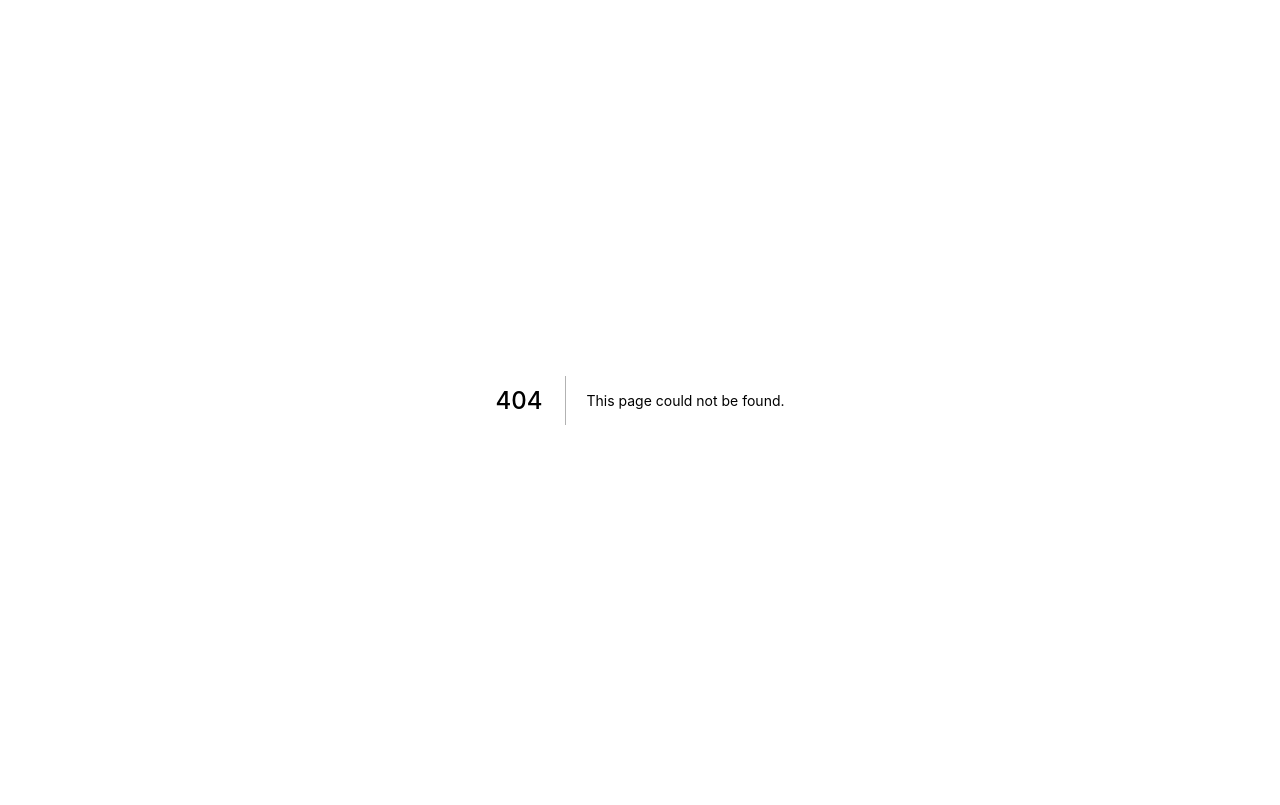
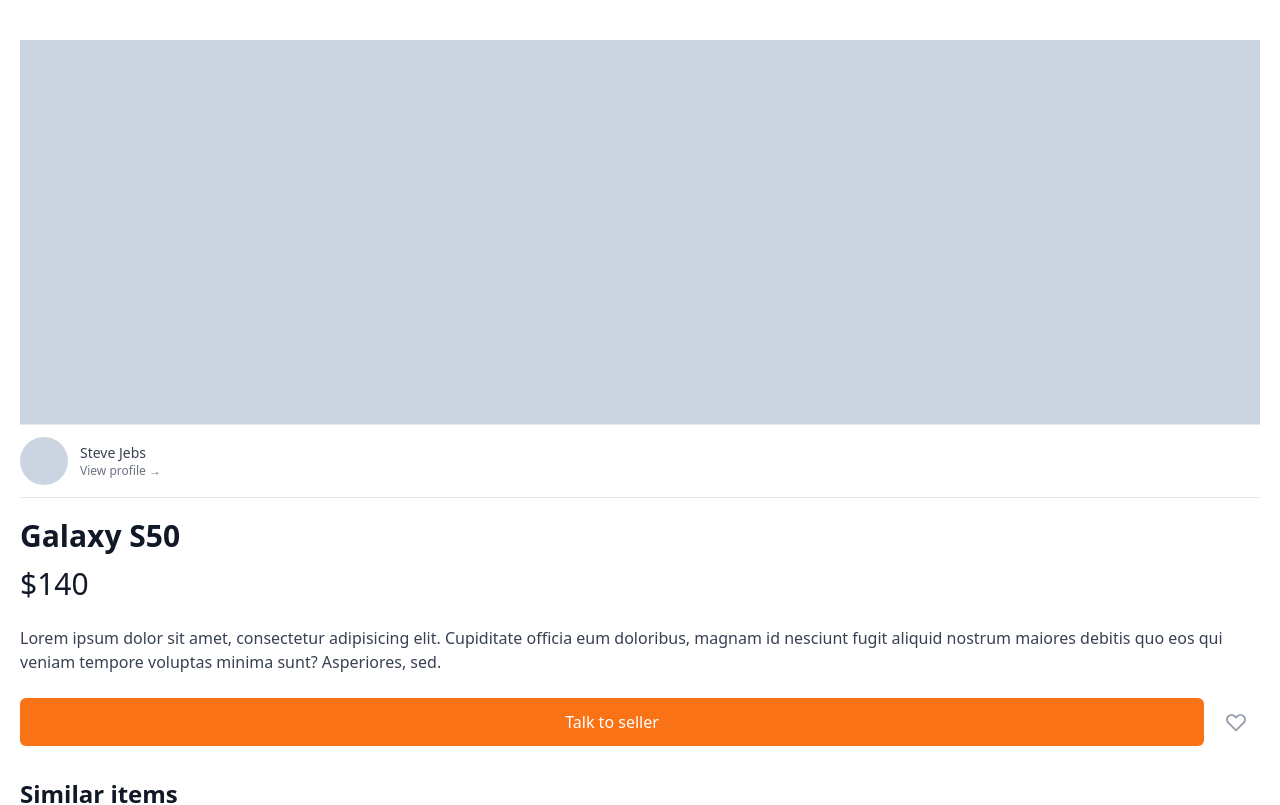
Before and after one commit to qpthedev/carrot-market, a Next.js app: page /items/1 in a window 1280 px wide. Before the commit this address had no page. Shown: the top 805 px of the page. Built offline with nearby package versions, Linux system fonts and the light colour scheme.

Commit message:
Item detail page UI mockup

```diff
--- /dev/null
+++ b/pages/items/[id].tsx
@@ -0,0 +1,68 @@
+import type { NextPage } from "next";
+
+const ItemDetail: NextPage = () => {
+  return (
+    <div className="px-5 py-10">
+      <div className="mb-8">
+        <div className="h-96 bg-slate-300" />
+        <div className="flex py-3 border-t border-b items-center space-x-3 cursor-pointer">
+          <div className="w-12 h-12 rounded-full bg-slate-300" />
+          <div>
+            <p className="text-sm font-medium text-gray-700">Steve Jebs</p>
+            <p className="text-xs font-medium text-gray-500">
+              View profile &rarr;
+            </p>
+          </div>
+        </div>
+
+        <div className="mt-5">
+          <h1 className="text-3xl font-bold text-gray-900">Galaxy S50</h1>
+          <span className="block text-3xl mt-3 text-gray-900">$140</span>
+          <p className="my-6 text-gray-700">
+            Lorem ipsum dolor sit amet, consectetur adipisicing elit. Cupiditate
+            officia eum doloribus, magnam id nesciunt fugit aliquid nostrum
+            maiores debitis quo eos qui veniam tempore voluptas minima sunt?
+            Asperiores, sed.
+          </p>
+
+          <div className="flex items-center justify-between space-x-2">
+            <button className="flex-1 bg-orange-500 text-white py-3 rounded-md shadow-sm focus:outline-none focus:ring-2 focus:ring-offset-2 focus:ring-orange-500 font-medium hover:bg-orange-600 transition-colors">
+              Talk to seller
+            </button>
+            <button className="p-3 rounded-md flex items-center justify-center text-gray-400 hover:bg-gray-100 hover:text-gray-500">
+              <svg
+                className="h-6 w-6 "
+                xmlns="http://www.w3.org/2000/svg"
+                fill="none"
+                viewBox="0 0 24 24"
+                stroke="currentColor"
+                aria-hidden="true"
+              >
+                <path
+                  strokeLinecap="round"
+                  strokeLinejoin="round"
+                  strokeWidth="2"
+                  d="M4.318 6.318a4.5 4.5 0 000 6.364L12 20.364l7.682-7.682a4.5 4.5 0 00-6.364-6.364L12 7.636l-1.318-1.318a4.5 4.5 0 00-6.364 0z"
+                />
+              </svg>
+            </button>
+          </div>
+        </div>
+      </div>
+      <div>
+        <h2 className="text-2xl font-bold text-gray-900">Similar items</h2>
+        <div className="grid grid-cols-2 gap-4 mt-6">
+          {[1, 2, 3, 4, 5, 6].map((_, i) => (
+            <div key={i}>
+              <div className="h-56 w-full mb-4 bg-slate-300" />
+              <h3 className="text-gray-700 -mb-1">Galaxy S60</h3>
+              <span className="text-sm font-medium text-gray-900">$6</span>
+            </div>
+          ))}
+        </div>
+      </div>
+    </div>
+  );
+};
+
+export default ItemDetail;
```
